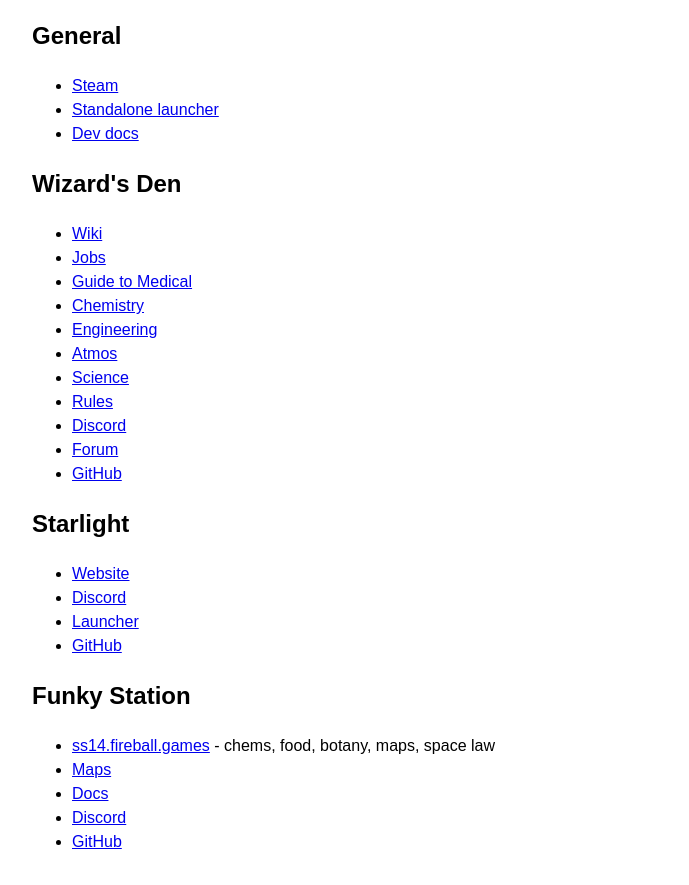
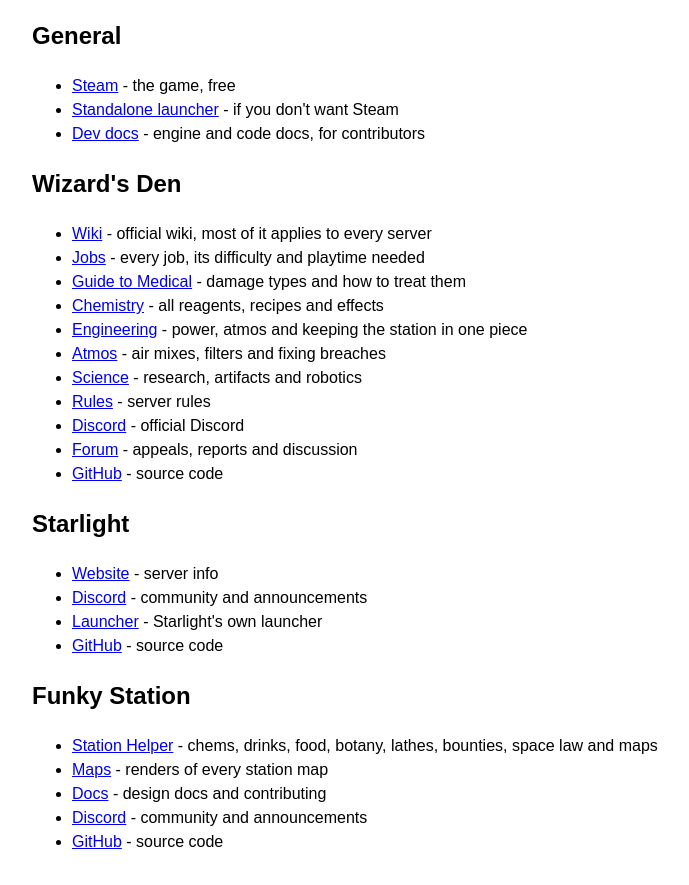
Before and after one commit to MountainCat1/ss14-resources, a plain HTML site: page index.html in a window 1280 px wide. Shown: the part 83-968 px from the top of the page, without its empty margins (258-947 px from the left). Drawn offline with Linux system fonts and the light colour scheme.

Commit message:
Rename to Station Helper, add a short note to every link
Co-Authored-By: Claude Opus 5.5 <noreply@anthropic.com>

```diff
--- a/index.html
+++ b/index.html
@@ -14,41 +14,41 @@ body { max-width: 700px; margin: 2em auto; padding: 0 1em; font-family: sans-ser
 
 <h2>General</h2>
 <ul>
-<li><a href="https://store.steampowered.com/app/1255460/Space_Station_14/">Steam</a></li>
-<li><a href="https://spacestation14.com/about/nightlies/">Standalone launcher</a></li>
-<li><a href="https://docs.spacestation14.com/">Dev docs</a></li>
+<li><a href="https://store.steampowered.com/app/1255460/Space_Station_14/">Steam</a> - the game, free</li>
+<li><a href="https://spacestation14.com/about/nightlies/">Standalone launcher</a> - if you don't want Steam</li>
+<li><a href="https://docs.spacestation14.com/">Dev docs</a> - engine and code docs, for contributors</li>
 </ul>
 
 <h2>Wizard's Den</h2>
 <ul>
-<li><a href="https://wiki.spacestation14.com/wiki/Main_Page">Wiki</a></li>
-<li><a href="https://wiki.spacestation14.com/wiki/Jobs">Jobs</a></li>
-<li><a href="https://wiki.spacestation14.com/wiki/Guide_to_Medical">Guide to Medical</a></li>
-<li><a href="https://wiki.spacestation14.com/wiki/Chemistry">Chemistry</a></li>
-<li><a href="https://wiki.spacestation14.com/wiki/Engineering">Engineering</a></li>
-<li><a href="https://wiki.spacestation14.com/wiki/Atmospheric_Technician">Atmos</a></li>
-<li><a href="https://wiki.spacestation14.com/wiki/Science">Science</a></li>
-<li><a href="https://wiki.spacestation14.com/wiki/Server_Rules">Rules</a></li>
-<li><a href="https://discord.ss14.io/">Discord</a></li>
-<li><a href="https://forum.spacestation14.com/">Forum</a></li>
-<li><a href="https://github.com/space-wizards/space-station-14">GitHub</a></li>
+<li><a href="https://wiki.spacestation14.com/wiki/Main_Page">Wiki</a> - official wiki, most of it applies to every server</li>
+<li><a href="https://wiki.spacestation14.com/wiki/Jobs">Jobs</a> - every job, its difficulty and playtime needed</li>
+<li><a href="https://wiki.spacestation14.com/wiki/Guide_to_Medical">Guide to Medical</a> - damage types and how to treat them</li>
+<li><a href="https://wiki.spacestation14.com/wiki/Chemistry">Chemistry</a> - all reagents, recipes and effects</li>
+<li><a href="https://wiki.spacestation14.com/wiki/Engineering">Engineering</a> - power, atmos and keeping the station in one piece</li>
+<li><a href="https://wiki.spacestation14.com/wiki/Atmospheric_Technician">Atmos</a> - air mixes, filters and fixing breaches</li>
+<li><a href="https://wiki.spacestation14.com/wiki/Science">Science</a> - research, artifacts and robotics</li>
+<li><a href="https://wiki.spacestation14.com/wiki/Server_Rules">Rules</a> - server rules</li>
+<li><a href="https://discord.ss14.io/">Discord</a> - official Discord</li>
+<li><a href="https://forum.spacestation14.com/">Forum</a> - appeals, reports and discussion</li>
+<li><a href="https://github.com/space-wizards/space-station-14">GitHub</a> - source code</li>
 </ul>
 
 <h2>Starlight</h2>
 <ul>
-<li><a href="https://starlight.network">Website</a></li>
-<li><a href="https://discord.com/invite/HyDhPwAmUq">Discord</a></li>
-<li><a href="https://github.com/ss14Starlight/Starlight.Launcher">Launcher</a></li>
-<li><a href="https://github.com/ss14Starlight/space-station-14">GitHub</a></li>
+<li><a href="https://starlight.network">Website</a> - server info</li>
+<li><a href="https://discord.com/invite/HyDhPwAmUq">Discord</a> - community and announcements</li>
+<li><a href="https://github.com/ss14Starlight/Starlight.Launcher">Launcher</a> - Starlight's own launcher</li>
+<li><a href="https://github.com/ss14Starlight/space-station-14">GitHub</a> - source code</li>
 </ul>
 
 <h2>Funky Station</h2>
 <ul>
-<li><a href="https://ss14.fireball.games">ss14.fireball.games</a> - chems, food, botany, maps, space law</li>
-<li><a href="https://wiki.funkystation.org/index.php?title=Maps">Maps</a></li>
-<li><a href="https://docs.funkystation.org/">Docs</a></li>
-<li><a href="https://discord.gg/5FqgaAA2qF">Discord</a></li>
-<li><a href="https://github.com/funky-station/forky-station">GitHub</a></li>
+<li><a href="https://ss14.fireball.games">Station Helper</a> - chems, drinks, food, botany, lathes, bounties, space law and maps</li>
+<li><a href="https://wiki.funkystation.org/index.php?title=Maps">Maps</a> - renders of every station map</li>
+<li><a href="https://docs.funkystation.org/">Docs</a> - design docs and contributing</li>
+<li><a href="https://discord.gg/5FqgaAA2qF">Discord</a> - community and announcements</li>
+<li><a href="https://github.com/funky-station/forky-station">GitHub</a> - source code</li>
 </ul>
 
 </body>
```
